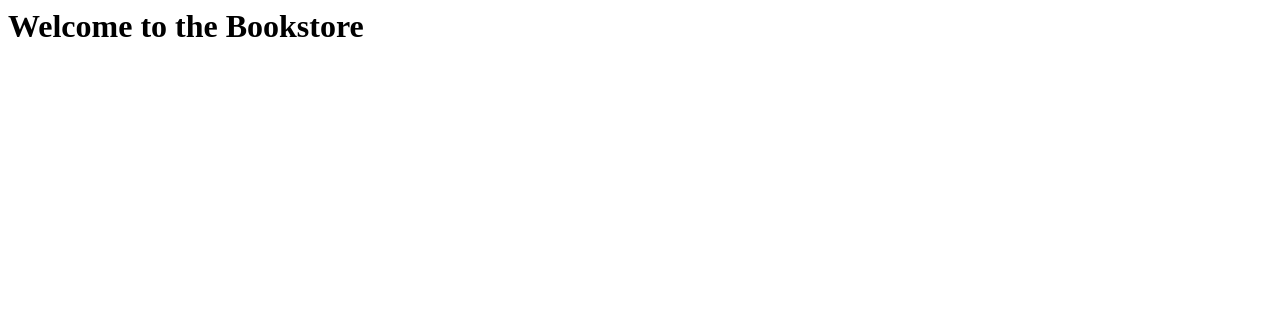
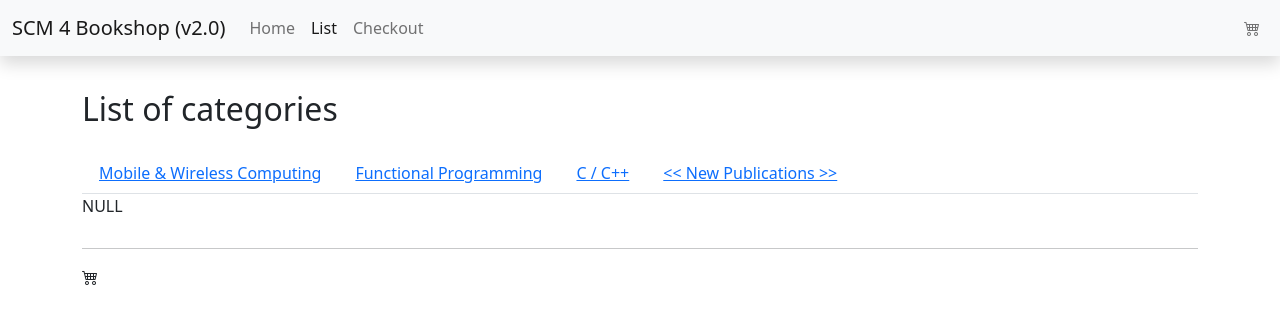
Before and after one commit to Xoechz/SEbaBB4, a PHP site: page /index.php?view=list in a window 1280 px wide. Shown: the top 324 px of the page. Run offline with PHP 8.4, Linux system fonts and the light colour scheme.

Commit message:
imported end of lesson state

```diff
--- /dev/null
+++ b/SCR/site/assets/main.css
@@ -0,0 +1,26 @@
+body {
+  padding-top: 90px;
+}
+
+
+.page-header {
+  margin-bottom: 1.5rem;
+}
+
+
+.footer {
+  margin-top: 30px;
+}
+
+.footer-link {
+  text-decoration: none;
+  color: inherit;
+}
+
+label {
+  margin-bottom: 0.5rem;
+}
+
+.form-group {
+  margin-bottom: 1rem;
+}
--- /dev/null
+++ b/SCR/site/assets/main.js
@@ -0,0 +1,4 @@
+var tooltipTriggerList = [].slice.call(document.querySelectorAll('[data-bs-toggle="tooltip"]'))
+var tooltipList = tooltipTriggerList.map(function (tooltipTriggerEl) {
+  return new bootstrap.Tooltip(tooltipTriggerEl)
+})
--- a/SCR/site/inc/bootstrap.php
+++ b/SCR/site/inc/bootstrap.php
@@ -2,9 +2,27 @@
 declare(strict_types=1);
 
 error_reporting(E_ALL);
-ini_set('display_errors', '1');
+ini_set('display_errors', 1);
 
-// Define default view
-$_default_view = 'welcome';
+// define default view
+$default_view = 'welcome';
 
-?>
+spl_autoload_register(function (string $class) {
+   $filename = __DIR__ . '/../lib/' . str_replace('\\', DIRECTORY_SEPARATOR, $class) . '.php';
+   if (file_exists($filename)) {
+       require_once $filename;
+   }
+});
+
+$dbmode = 'mock';
+switch ($dbmode) {
+
+    case 'pdo':
+        $class = 'mysqlpdo';
+        break;
+    default:
+        $class = 'mock';
+        break;
+}
+
+require_once (__DIR__ . '/../lib/Data/DataManager_' . $class . '.php');
--- a/SCR/site/index.php
+++ b/SCR/site/index.php
@@ -1,14 +1,17 @@
 <?php
-require_once('inc/bootstrap.php');
 
-$view = $_default_view;
+use Bookshop\Book;
+use Bookshop\Category;
+
+require_once ('inc/bootstrap.php');
+
+$view = $default_view;
 
 if (isset($_REQUEST['view'])
     && !empty($_REQUEST['view'])
-    && file_exists('views/' . $_REQUEST['view'] . '.php'))
-{
+    && file_exists(__DIR__ . '/views/' . $_REQUEST['view'] . '.php')) {
+
     $view = $_REQUEST['view'];
 }
 
-require_once('views/' . $view . '.php');
-?>
+require_once ('views/' . $view . '.php');
--- /dev/null
+++ b/SCR/site/lib/Bookshop/Category.php
@@ -0,0 +1,18 @@
+<?php
+namespace Bookshop;
+
+class Category extends Entity {
+
+    private string $name;
+
+    public function getName() : string {
+        return $this->name;
+    }
+
+    public function __construct(int $id, string $name)  {
+        parent::__construct($id);
+        $this->name = $name;
+    }
+
+
+}
--- /dev/null
+++ b/SCR/site/lib/Bookshop/Entity.php
@@ -0,0 +1,18 @@
+<?php
+namespace Bookshop;
+
+interface IData {
+    public function getId() : int;
+}
+
+class Entity implements IData {
+    private int $id;
+
+    public function __construct(int $id) {
+        $this->id = $id;
+    }
+
+    public function getId() : int {
+        return $this->id;
+    }
+}
--- /dev/null
+++ b/SCR/site/lib/Data/DataManager_mock.php
@@ -0,0 +1,94 @@
+<?php
+
+namespace Data;
+
+use Bookshop\Category;
+use Bookshop\Book;
+
+
+/**
+ * DataManager
+ * Mock Version
+ *
+ *
+ * @package
+ * @subpackage
+ * @author     John Doe <jd@fbi.gov>
+ */
+class DataManager implements IDataManager {
+
+
+    /**
+     * @param string $type 'categories', 'books', 'users'
+     * @return array
+     */
+    private static function getMockData(string $type) : array {
+
+        $data = [];
+        switch ($type) {
+            case 'categories':
+                $data = [
+                    1 => new Category(1, "Mobile & Wireless Computing"),
+                    2 => new Category(2, "Functional Programming"),
+                    3 => new Category(3, "C / C++"),
+                    4 => new Category(4, "<< New Publications >>"),
+                ];
+                break;
+            case 'books':
+                $data = [
+                    1  => new Book(1, 1, "Hello, Android:\nIntroducing Google's Mobile Development Platform", "Ed Burnette", 19.97),
+                    2  => new Book(2, 1, "Android Wireless Application Development", "Shane Conder, Lauren Darcey", 31.22),
+                    5  => new Book(5, 1, "Professional Flash Mobile Development", "Richard Wagner", 19.90),
+                    7  => new Book(7, 1, "Mobile Web Design For Dummies", "Janine Warner, David LaFontaine", 16.32),
+                    11 => new Book(11, 2, "Introduction to Functional Programming using Haskell", "Richard Bird", 74.75),
+                    //book with bad title to show scripting attack - add for scripting attack demo only
+                    12 => new Book(12, 2, "Scripting (Attacks) for Beginners - <script type=\"text/javascript\">alert('All your base are belong to us!');</script>", "John Doe", 9.99),
+                    14 => new Book(14, 2, "Expert F# (Expert's Voice in .NET)", "Antonio Cisternino, Adam Granicz, Don Syme", 47.64),
+                    16 => new Book(16, 3, "C Programming Language\n(2nd Edition)", "Brian W. Kernighan, Dennis M. Ritchie", 48.36),
+                    27 => new Book(27, 3, "C++ Primer Plus\n(5th Edition)", "Stephan Prata", 36.94),
+                    29 => new Book(29, 3, "The C++ Programming Language", "Bjarne Stroustrup", 67.49),
+                ];
+                break;
+            case 'users':
+                $data = [
+                    1 => new User(1, "scm4", "a8af855d47d091f0376664fe588207f334cdad22"), //USER = scm4; PASSWORD = scm4
+                ];
+                break;
+        }
+        return $data;
+
+    }
+
+    // /mock data
+
+
+    /**
+     * get the categories
+     * @return array of Category-items
+     */
+    public static function getCategories() : array {
+
+        return self::getMockData('categories');
+    }
+
+    /**
+     * get the books per category
+     *
+     * @param integer $categoryId  numeric id of the category
+     * @return array of Book-items
+     */
+    public static function getBooksByCategory(int $categoryId) : array {
+
+        $res = [];
+        foreach (self::getMockData('books') as $book) {
+            if ($book->getCategoryId() ==  $categoryId) {
+                $res[] = $book;
+            }
+        }
+        return $res;
+    }
+
+
+
+
+}
--- /dev/null
+++ b/SCR/site/lib/Data/IDataManager.php
@@ -0,0 +1,9 @@
+<?php
+
+namespace Data;
+interface IDataManager {
+
+    public static function getCategories() : array;
+    public static function getBooksByCategory(int $categoryId) : array;
+
+}
--- /dev/null
+++ b/SCR/site/views/list.php
@@ -0,0 +1,41 @@
+
+<?php
+
+use Bookshop\Book;
+use Data\DataManager;
+
+$categories = DataManager::getCategories();
+$categoryId = isset($_REQUEST['categoryId']) ? (int) $_REQUEST['categoryId'] : 0;
+$books = $categoryId > 0 ? DataManager::getBooksByCategory($categoryId) : null;
+
+
+require_once "views/partials/header.php";
+?>
+
+
+
+<div class="page-header">
+    <h2>List of categories</h2>
+</div>
+
+<ul class="nav nav-tabs">
+    <?php foreach($categories as $category) { ?>
+        <li role="presentation" class="navitem">
+            <button class="nav-link
+                <?php if($category->getId() == $categoryId){ ?>active<?php } ?>">
+                <a href="<?php echo $_SERVER['PHP_SELF']; ?>?view=list&categoryId=<?php echo $category->getId(); ?>"><?php echo $category->getName(); ?></a>
+            </button>
+
+        </li>
+    <?php } // end foreach ?>
+
+</ul>
+
+
+
+
+<?php
+var_dump($books);
+
+require_once "views/partials/footer.php";
+?>
--- /dev/null
+++ b/SCR/site/views/partials/footer.php
@@ -0,0 +1,29 @@
+<div class="footer">
+
+    <!--display cart info-->
+    <hr />
+    <div class="row">
+        <div class="col-md-4">
+            <a href="index.php?view=checkout" class="footer-link"  data-bs-toggle="tooltip" data-bs-placement="top" title="Zum Checkout">
+                <span class="badge bg-secondary"><?php // echo Bookshop\Util::escape($cartSize); ?></span> <span class="bi bi-cart4" aria-hidden="true"></span>
+            </a>
+        </div>
+        <div class="col-md-4 ms-auto text-end">
+            <p><?php // echo Bookshop\Util::escape(date('d.m.Y H:i', time())); ?></p>
+        </div>
+    </div>
+
+    <!--/display cart info-->
+
+</div>
+
+
+
+</div> <!-- container -->
+
+<script src="https://cdn.jsdelivr.net/npm/bootstrap@5.0.2/dist/js/bootstrap.bundle.min.js" integrity="sha384-MrcW6ZMFYlzcLA8Nl+NtUVF0sA7MsXsP1UyJoMp4YLEuNSfAP+JcXn/tWtIaxVXM" crossorigin="anonymous"></script>
+<script src="assets/main.js"></script>
+
+</body>
+
+</html>
--- /dev/null
+++ b/SCR/site/views/partials/header.php
@@ -0,0 +1,77 @@
+<!DOCTYPE html>
+<html>
+<head>
+    <meta charset="utf-8">
+
+    <title>SCM4 Book Shop</title>
+    <meta name="viewport" content="width=device-width, initial-scale=1.0">
+    <link href="https://cdn.jsdelivr.net/npm/bootstrap@5.0.2/dist/css/bootstrap.min.css" rel="stylesheet" integrity="sha384-EVSTQN3/azprG1Anm3QDgpJLIm9Nao0Yz1ztcQTwFspd3yD65VohhpuuCOmLASjC" crossorigin="anonymous">
+    <link rel="stylesheet" href="https://cdn.jsdelivr.net/npm/bootstrap-icons@1.11.3/font/bootstrap-icons.min.css">
+    <link href="assets/main.css" rel="stylesheet">
+
+</head>
+<body>
+
+
+<div class="container" id="header">
+
+
+    <div class="navbar navbar-expand-lg navbar-light bg-light  fixed-top shadow gy-5">
+        <div class="container-fluid">
+
+            <a class="navbar-brand" href="/">SCM 4 Bookshop (v2.0)</a>
+
+            <button class="navbar-toggler" type="button" data-bs-toggle="collapse" data-bs-target="#navbarSupportedContent" aria-controls="navbarSupportedContent" aria-expanded="false" aria-label="Toggle navigation">
+                <span class="navbar-toggler-icon"></span>
+            </button>
+
+            <div class="collapse navbar-collapse" id="navbarSupportedContent">
+                <ul class="navbar-nav me-auto mb-2 mb-lg-0">
+                    <li class="nav-item"><a class="nav-link <?php if ($view === 'welcome') { ?> active<?php } ?>" href="index.php">Home</a></li>
+                    <li class="nav-item"><a class="nav-link <?php if ($view === 'list') { ?>active<?php } ?>" href="index.php?view=list">List</a></li>
+                    <li class="nav-item"><a class="nav-link <?php if ($view === 'checkout') { ?>class="active<?php } ?>" href="index.php?view=checkout">Checkout</a></li>
+                </ul>
+
+                <?php /* info - add when starting with search implementation */
+                require('views/partials/searchform.php'); ?>
+
+                <ul class="nav navbar-nav navbar-right login">
+                    <li  class="nav-item">
+                        <a href="index.php?view=checkout" class="nav-link" data-bs-toggle="tooltip" data-bs-placement="bottom" title="Zum Checkout">
+                            <span class="badge bg-secondary"><?php // echo Util::escape($cartSize); ?></span>
+                            <span class="bi bi-cart4" aria-hidden="true"></span>
+                        </a>
+                    </li>
+                    <li class="nav-item dropdown">
+                        <?php /* if ($user == null): ?>
+                            <a href="#" class="nav-link dropdown-toggle"  data-bs-toggle="dropdown" role="button" aria-expanded="false">
+                                Not logged in!
+                                <b class="caret"></b>
+                            </a>
+                            <ul class="dropdown-menu" role="menu">
+                                <li>
+                                    <a class="dropdown-item" href="index.php?view=login">Login now</a>
+                                </li>
+                            </ul>
+                        <?php else: ?>
+                            <a href="#" class="nav-link dropdown-toggle" data-bs-toggle="dropdown" role="button" aria-expanded="false">
+                                Logged in as  <span class="badge bg-primary"><?php echo Util::escape($user->getUserName()); ?></span>
+                                <b class="caret"></b>
+                            </a>
+                            <ul class="dropdown-menu" role="menu">
+                                <li class="nav-item text-center">
+                                    <form method="post" action="<?php echo Util::action(Bookshop\Controller::ACTION_LOGOUT); ?>">
+                                        <button class="btn btn-sm btn-primary" role="button" type="submit">Logout</button>
+                                    </form>
+                                </li>
+                            </ul>
+                        <?php endif; */ ?>
+                    </li>
+                </ul> <!-- /. login -->
+            </div><!--/.nav-collapse -->
+        </div>
+    </div>
+</div>
+
+
+<div class="container">
--- a/SCR/site/views/welcome.php
+++ b/SCR/site/views/welcome.php
@@ -1,3 +1,12 @@
-<div class ="page-header">
-    <h1>Welcome to the Bookstore</h1>
+<?php
+require_once "views/partials/header.php";
+?>
+
+<div class="page-header">
+    <h2>Welcome</h2>
 </div>
+
+
+<?php
+require_once "views/partials/footer.php";
+?>
```
Also changed, not shown: SCR/site/lib/Bookshop/Book.php (added, +35 -0 lines), SCR/site/lib/Bookshop/User.php (added, +43 -0 lines), SCR/site/views/partials/searchform.php (added).
